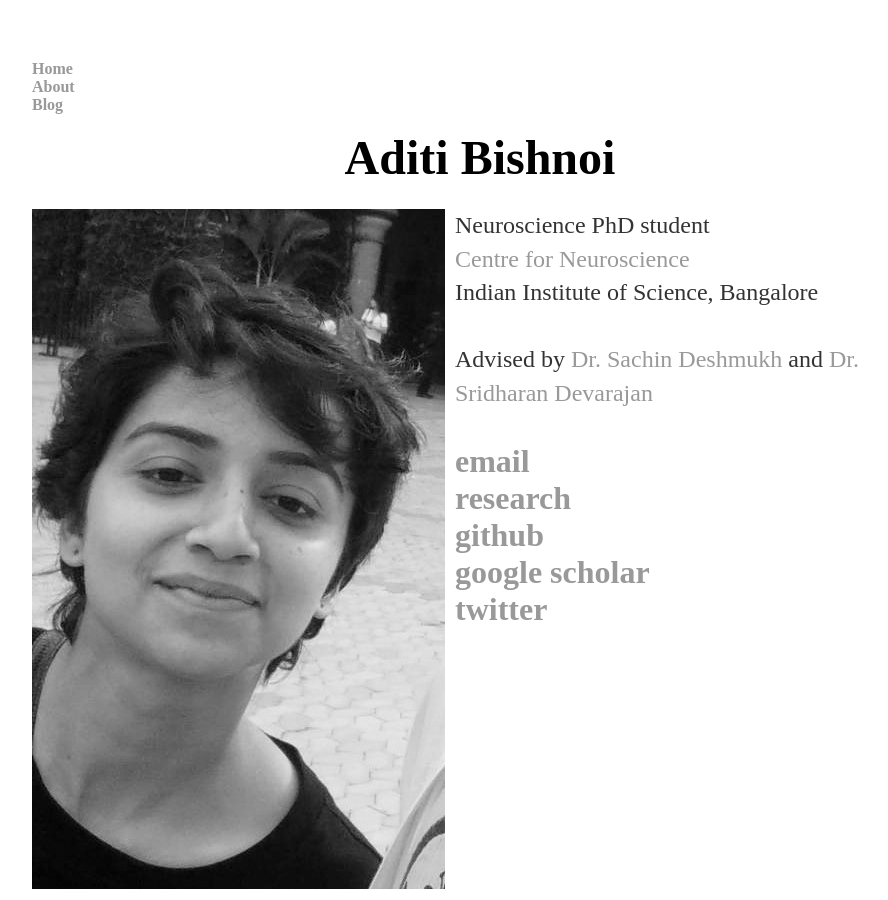
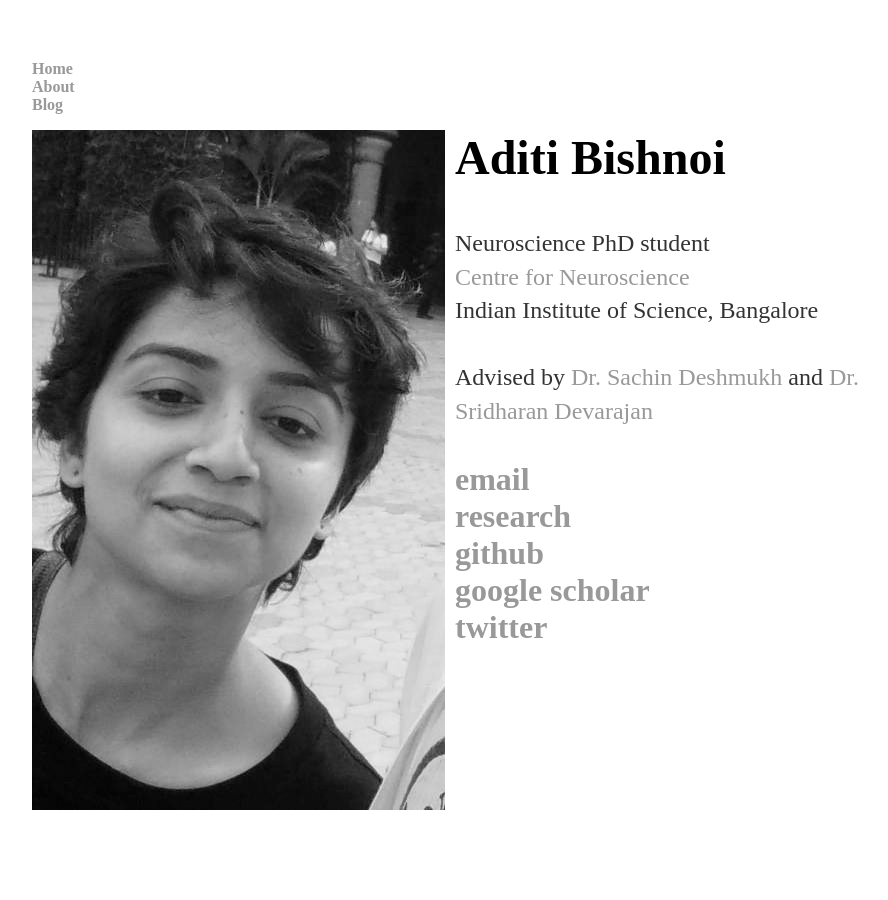
Before and after one commit to AdiBish/adibish.github.io, a Jekyll site: the page built from index.html, in a window 1280 px wide. Shown: the whole page, without its empty margins (160-1048 px from the left). Built offline with Jekyll 4.4.1, drawn with Linux system fonts in a browser that asks for light colours.

Commit message:
Update index.html

```diff
--- a/index.html
+++ b/index.html
@@ -3,13 +3,12 @@ layout: default
 title: Aditi Bishnoi
 ---
 <div class="blurb">
-	<div align="center">
-		<h1> Aditi Bishnoi </h1>
-	</div>
 
 	<div class="container">
+
 		<img src="https://adibish.github.io//images//adi4.jpg"
 		     style="float:left; margin-right:10px; margin-bottom:5px"/>
+		<h1> Aditi Bishnoi </h1><br/><br/>
 		<p> Neuroscience PhD student <br/>
 		<a href="http://www.cns.iisc.ac.in/home/" target="_blank"> Centre for Neuroscience </a> <br/>
 		Indian Institute of Science, Bangalore <br/> <br/>
```
